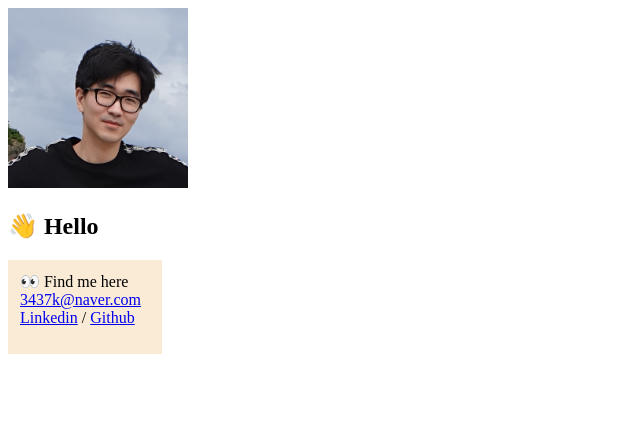
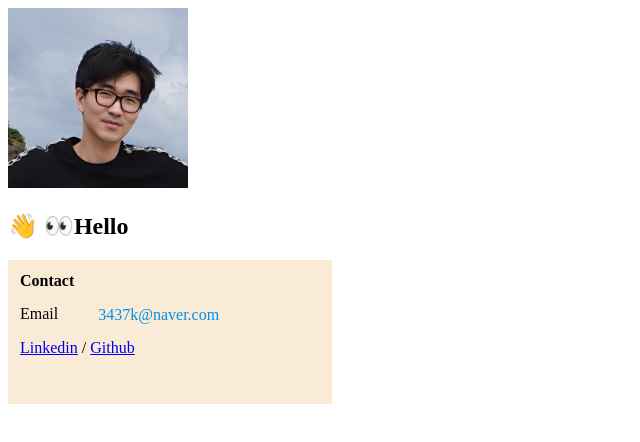
Before and after one commit to 3437k/3437k.github.io, a plain HTML site: page index.html in a window 1280 px wide. Shown: the whole page, without its empty margins (0-640 px from the left). Drawn offline with Linux system fonts and the light colour scheme.

Commit message:
style : email color

```diff
--- a/index.html
+++ b/index.html
@@ -21,24 +21,45 @@
         height: 100%;
       }
       .find_me {
-        width: 130px;
-        height: 70px;
+        width: 300px;
+        height: 120px;
         padding: 12px;
         background-color: antiquewhite;
+      }
+      .contact {
+        display: flex;
+        font-size: 16px;
+        line-height: 1;
+        font-weight: 400;
+      }
+      .contact dd {
+        color: #666;
+        line-height: 1.1;
+      }
+      .contact dd strong {
+        font-weight: 400;
+        color: #0091EA
       }
     </style>
   </head>
   <body>
     <img src="./img/me.png" />
-    <h2>👋 Hello</h2>
+    <h2>👋 👀Hello</h2>
     <div class="find_me">
       <div>
-        <span>👀</span>
-        <span>Find me here</span>
+        <span></span>
+        <span><strong>Contact</strong></span>
+        <dl class="contact">
+          <dt>Email</dt>
+          <dd><strong>3437k@naver.com</strong></dd>
+        </dl>
+      </div>
+
+      <div class="information_area">
+
       </div>
       <ul>
         <li>
-          <a href="mailto:3437k@naver.com">3437k@naver.com</a>
         </li>
         <li>
           <span>
```
